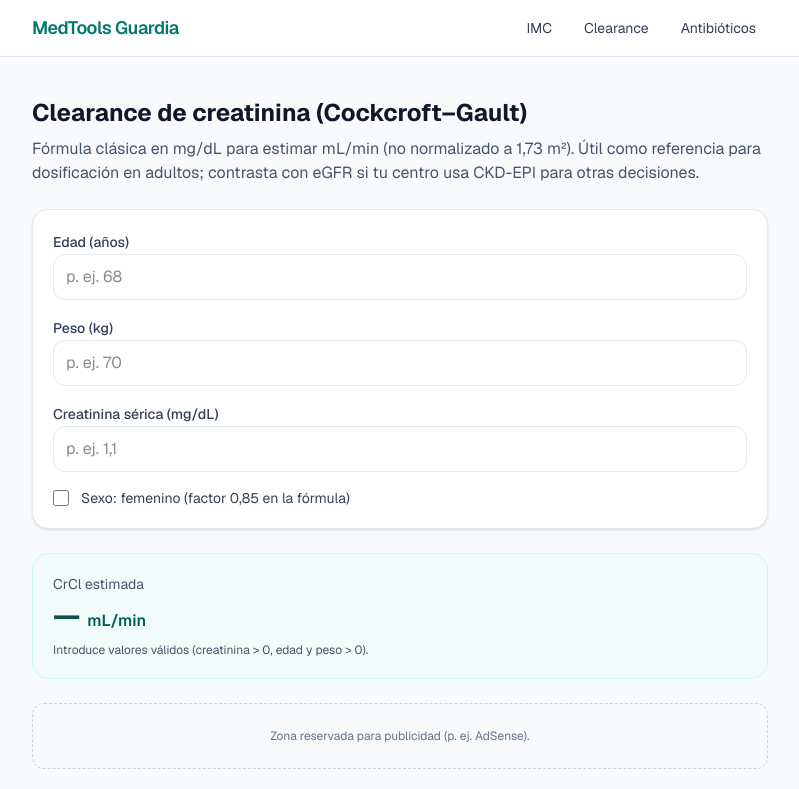
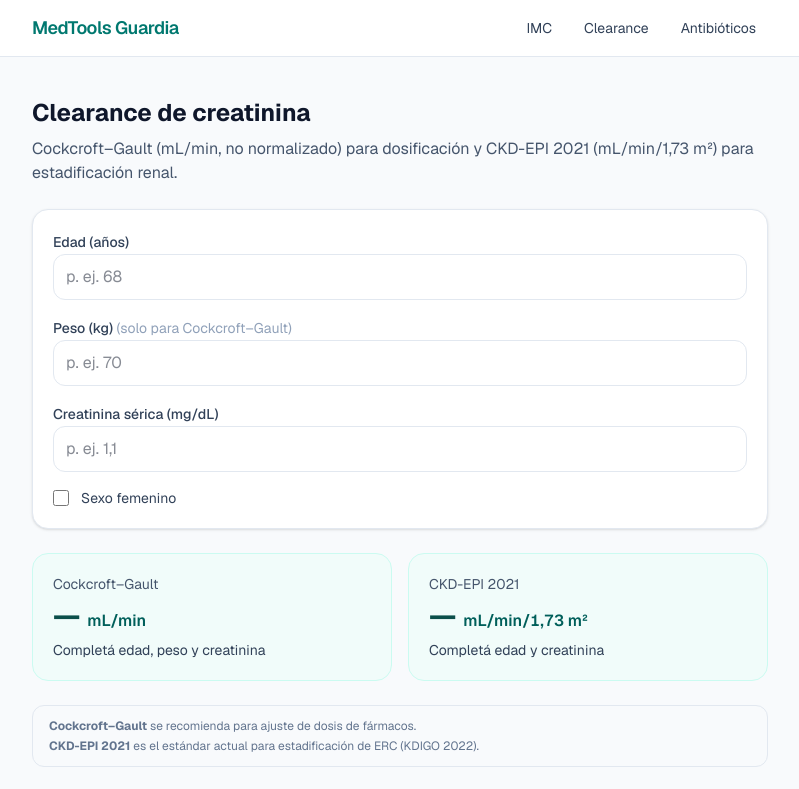
Before and after one commit to ferlambert2-programador/medtools-guardia, a Next.js app: page /clearance-creatinina in a window 1280 px wide. Shown: the top 789 px of the page, without its empty margins (240-1039 px from the left). Built offline with nearby package versions, Linux system fonts and the light colour scheme.

Commit message:
Update page.tsx

```diff
--- a/app/clearance-creatinina/page.tsx
+++ b/app/clearance-creatinina/page.tsx
@@ -2,42 +2,75 @@
 
 import { useMemo, useState } from "react";
 import { MedicalDisclaimer } from "@/components/MedicalDisclaimer";
-import { cockcroftGaultMlMin } from "@/lib/clinical";
+import {
+  cockcroftGaultMlMin,
+  ckdEpi2021,
+  egfrStage,
+  egfrStageLabel,
+} from "@/lib/clinical";
+
+function ResultCard({
+  label,
+  value,
+  unit,
+  sub,
+}: {
+  label: string;
+  value: string;
+  unit: string;
+  sub?: string;
+}) {
+  return (
+    <div className="rounded-2xl border border-teal-100 bg-teal-50/80 p-5">
+      <p className="text-sm text-slate-600">{label}</p>
+      <p className="mt-1 text-3xl font-bold text-teal-900 tabular-nums">
+        {value}{" "}
+        <span className="text-base font-semibold text-teal-800">{unit}</span>
+      </p>
+      {sub && <p className="mt-1.5 text-sm text-slate-700">{sub}</p>}
+    </div>
+  );
+}
 
 export default function ClearancePage() {
   const [age, setAge] = useState("");
   const [weight, setWeight] = useState("");
-  const [scr, setScr] = useState("");
+  const [scr, setScrRaw] = useState("");
   const [female, setFemale] = useState(false);
 
-  const crcl = useMemo(() => {
+  const parsed = useMemo(() => {
     const ageYears = Number(age.replace(",", "."));
     const weightKg = Number(weight.replace(",", "."));
     const scrMgDl = Number(scr.replace(",", "."));
-    return cockcroftGaultMlMin({
-      ageYears,
-      weightKg,
-      scrMgDl,
-      female,
-    });
-  }, [age, weight, scr, female]);
+    return { ageYears, weightKg, scrMgDl };
+  }, [age, weight, scr]);
 
-  const ok = age && weight && scr && !Number.isNaN(crcl) && crcl > 0;
+  const crcl = useMemo(
+    () => cockcroftGaultMlMin({ ...parsed, female }),
+    [parsed, female],
+  );
+
+  const ckdEpiResult = useMemo(
+    () => ckdEpi2021({ ageYears: parsed.ageYears, scrMgDl: parsed.scrMgDl, female }),
+    [parsed.ageYears, parsed.scrMgDl, female],
+  );
+
+  const crclOk = age && weight && scr && !Number.isNaN(crcl) && crcl > 0;
+  const ckdOk = age && scr && !Number.isNaN(ckdEpiResult) && ckdEpiResult > 0;
 
   return (
     <div className="space-y-6">
       <div>
         <h1 className="text-2xl font-bold text-slate-900">
-          Clearance de creatinina (Cockcroft–Gault)
+          Clearance de creatinina
         </h1>
         <p className="mt-2 text-slate-600 text-sm sm:text-base">
-          Fórmula clásica en mg/dL para estimar mL/min (no normalizado a 1,73
-          m²). Útil como referencia para dosificación en adultos; contrasta con
-          eGFR si tu centro usa CKD-EPI para otras decisiones.
+          Cockcroft–Gault (mL/min, no normalizado) para dosificación y
+          CKD-EPI 2021 (mL/min/1,73 m²) para estadificación renal.
         </p>
       </div>
 
-      <div className="rounded-2xl border border-slate-200 bg-white p-5 space-y-4 shadow-sm">
+      <div className="rounded-2xl border border-slate-200 bg-white p-5 shadow-sm space-y-4">
         <label className="block space-y-1">
           <span className="text-sm font-medium text-slate-700">Edad (años)</span>
           <input
@@ -48,8 +81,12 @@ export default function ClearancePage() {
             placeholder="p. ej. 68"
           />
         </label>
+
         <label className="block space-y-1">
-          <span className="text-sm font-medium text-slate-700">Peso (kg)</span>
+          <span className="text-sm font-medium text-slate-700">
+            Peso (kg){" "}
+            <span className="text-slate-400 font-normal">(solo para Cockcroft–Gault)</span>
+          </span>
           <input
             inputMode="decimal"
             className="w-full rounded-xl border border-slate-200 px-3 py-2.5 text-base outline-none focus:ring-2 focus:ring-teal-500/40"
@@ -58,6 +95,7 @@ export default function ClearancePage() {
             placeholder="p. ej. 70"
           />
         </label>
+
         <label className="block space-y-1">
           <span className="text-sm font-medium text-slate-700">
             Creatinina sérica (mg/dL)
@@ -66,10 +104,11 @@ export default function ClearancePage() {
             inputMode="decimal"
             className="w-full rounded-xl border border-slate-200 px-3 py-2.5 text-base outline-none focus:ring-2 focus:ring-teal-500/40"
             value={scr}
-            onChange={(e) => setScr(e.target.value)}
+            onChange={(e) => setScrRaw(e.target.value)}
             placeholder="p. ej. 1,1"
           />
         </label>
+
         <label className="flex items-center gap-3 text-sm text-slate-700">
           <input
             type="checkbox"
@@ -77,25 +116,40 @@ export default function ClearancePage() {
             onChange={(e) => setFemale(e.target.checked)}
             className="h-4 w-4 rounded border-slate-300 text-teal-600 focus:ring-teal-500"
           />
-          Sexo: femenino (factor 0,85 en la fórmula)
+          Sexo femenino
         </label>
       </div>
 
-      <div className="rounded-2xl border border-teal-100 bg-teal-50/80 p-5">
-        <p className="text-sm text-slate-600">CrCl estimada</p>
-        <p className="mt-1 text-3xl font-bold text-teal-900 tabular-nums">
-          {ok ? Math.round(crcl) : "—"}{" "}
-          <span className="text-base font-semibold text-teal-800">mL/min</span>
-        </p>
-        {!ok && (
-          <p className="mt-2 text-xs text-slate-600">
-            Introduce valores válidos (creatinina &gt; 0, edad y peso &gt; 0).
-          </p>
-        )}
+      <div className="grid gap-4 sm:grid-cols-2">
+        <ResultCard
+          label="Cockcroft–Gault"
+          value={crclOk ? Math.round(crcl).toString() : "—"}
+          unit="mL/min"
+          sub={
+            crclOk
+              ? `Estadio ${egfrStage(crcl)} · ${egfrStageLabel(egfrStage(crcl))}`
+              : "Completá edad, peso y creatinina"
+          }
+        />
+        <ResultCard
+          label="CKD-EPI 2021"
+          value={ckdOk ? Math.round(ckdEpiResult).toString() : "—"}
+          unit="mL/min/1,73 m²"
+          sub={
+            ckdOk
+              ? `Estadio ${egfrStage(ckdEpiResult)} · ${egfrStageLabel(egfrStage(ckdEpiResult))}`
+              : "Completá edad y creatinina"
+          }
+        />
       </div>
 
-      <div className="rounded-xl border border-dashed border-slate-300 bg-slate-50 px-4 py-6 text-center text-xs text-slate-500">
-        Zona reservada para publicidad (p. ej. AdSense).
+      <div className="rounded-xl bg-slate-50 border border-slate-200 px-4 py-3 text-xs text-slate-500 space-y-1">
+        <p>
+          <strong>Cockcroft–Gault</strong> se recomienda para ajuste de dosis de fármacos.
+        </p>
+        <p>
+          <strong>CKD-EPI 2021</strong> es el estándar actual para estadificación de ERC (KDIGO 2022).
+        </p>
       </div>
 
       <MedicalDisclaimer />
```
